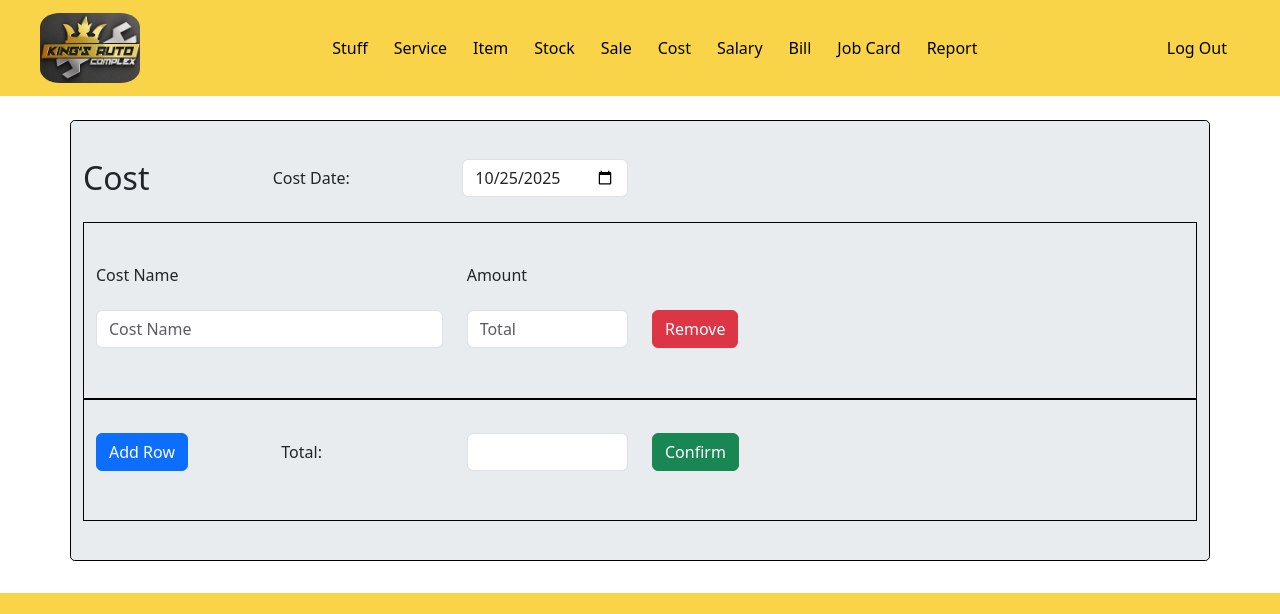
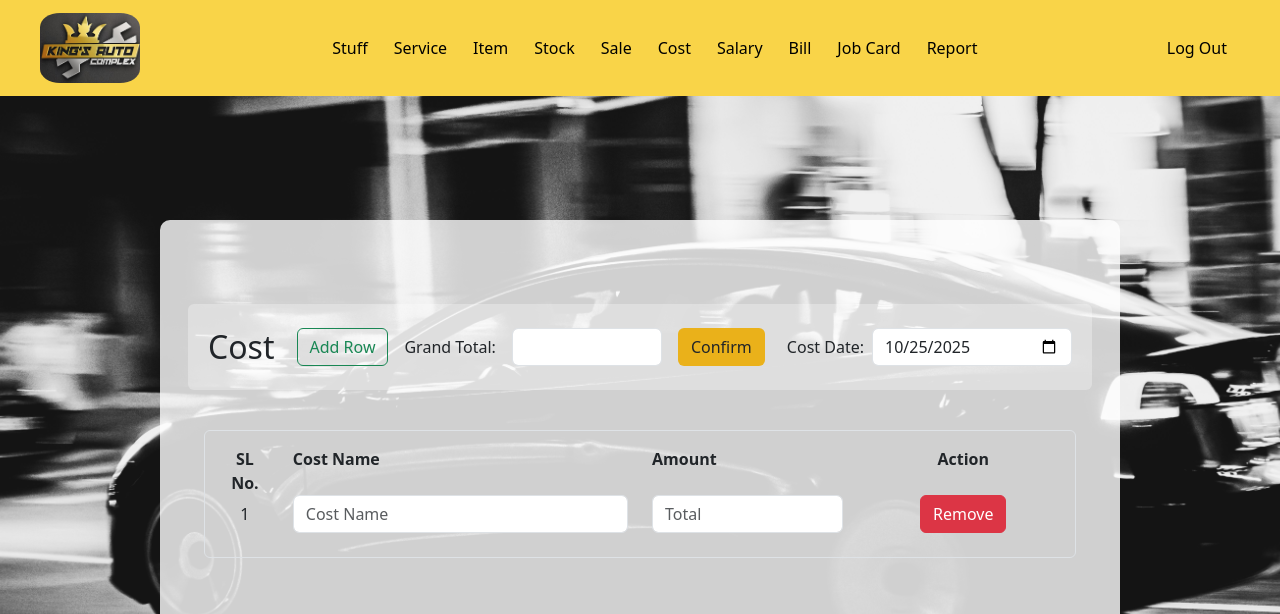
Before and after one commit to mdiibrahim/Kings-Auto-Complex-App, a Django app: template main/templates/main/cost.html in a window 1280 px wide. Shown: the top 614 px of the page. Run offline with Django 5.2, Linux system fonts and the light colour scheme; the template is opened without the code that fills it, so the values that code supplies are empty.

Commit message:
cost page done

```diff
--- a/main/templates/main/cost.html
+++ b/main/templates/main/cost.html
@@ -1,141 +1,220 @@
 {% load static %}
-
 <!DOCTYPE html>
 <html lang="en">
 <head>
-    <meta charset="UTF-8" />
-    <meta name="viewport" content="width=device-width, initial-scale=1.0" />
-    <title>Cost Page</title>
-    <!-- Latest compiled and minified CSS -->
-    <link
-      rel="stylesheet"
-      href="https://cdn.jsdelivr.net/npm/bootstrap@4.6.2/dist/css/bootstrap.min.css"
-    />
+    <meta charset="UTF-8"/>
+    <meta name="viewport" content="width=device-width, initial-scale=1.0"/>
+    <title>Create Cost</title>
+    <!-- Include Bootstrap 5 CSS -->
+    <link rel="stylesheet" href="https://cdn.jsdelivr.net/npm/bootstrap@5.3.0-alpha1/dist/css/bootstrap.min.css"/>
 
-    <!-- jQuery library -->
-    <script src="https://cdn.jsdelivr.net/npm/jquery@3.7.1/dist/jquery.slim.min.js"></script>
+    <style>
+        :root {
+          --primary-color: #eab11a;
+          --secondary-color: #f9d448;
+          --third-color: #f2f2f2;
+          --background-color: #000000;
+        }
 
-    <!-- Popper JS -->
-    <script src="https://cdn.jsdelivr.net/npm/popper.js@1.16.1/dist/umd/popper.min.js"></script>
+        /* Body styling with car background image */
+        body {
+          background: url('{% static "car_image.jpg" %}') no-repeat center center fixed;
+          background-size: cover; /* Ensure the image covers the entire background */
+        }
 
-    <!-- Latest compiled JavaScript -->
-    <script src="https://cdn.jsdelivr.net/npm/bootstrap@4.6.2/dist/js/bootstrap.bundle.min.js"></script>
+        /* Container for the main content */
+        .container {
+          background-color: rgba(255, 255, 255, 0.8); /* Make background a little transparent */
+          padding: 60px;
+          border-radius: 10px;
+          margin-top: 100px; /* Add some top margin */
+          margin-bottom: 100px; /* Add some bottom margin */
+          max-width: 75% !important;
+
+          margin-left: auto; /* Center horizontally */
+          margin-right: auto; /* Center horizontally */
+        }
+
+
+        .btn-login {
+          background-color: var(--primary-color) !important; /* Primary color as default */
+          color: #000;
+          font-weight: 700;
+          border-radius: 50px;
+          padding: 15px;
+          transition: background-color 0.3s, transform 0.3s ease;
+        }
+
+        .btn-login:hover {
+          background-color: var(--secondary-color) !important; /* Secondary color on hover */
+          transform: scale(1.05);
+        }
+
+/* Fixed header style */
+    .fixed-header {
+        position: sticky;
+        top: 0;
+        background-color: rgba(255, 255, 255, 0.3) !important;
+        z-index: 1000; /* Ensure it stays on top */
+        width: 100%; /* Full width */
+        padding: 20px;
+    }
+
+    .my-1 {
+        display: flex;
+        justify-content: center;
+        align-items: center;
+    }
+
+    /* Make sure the grand total section stays aligned */
+    .d-flex {
+        justify-content: center;
+    }
+
+    /* Ensure the main div inside the container stays fixed */
+    .container-fluid {
+        padding-top: 150px; /* Add top padding so content below isn't hidden */
+    }
+    </style>
 </head>
 
 <body>
 {% include 'main/navbar.html' %}
-    <br />
+<br/>
 <div
-      class="jumbotron container"
-      style="border: 1px solid black; padding-top: 3%; padding-bottom: 3%"
+        class=" container"
 >
-      <form id="dynamic-form" action="{% url 'create_cost' %}" method="POST">
+    <form id="dynamic-form" action="{% url 'create_cost' %}" method="POST" class="px-3">
         {% csrf_token %}
-        <div class="form-group row">
-          <div class="col-sm-2">
-            <h2>Cost</h2>
+        <div class="d-flex rounded justify-content-between align-items-center my-4 flex-wrap fixed-header">
+    <h2 class="mb-0">Cost</h2>
+    <div class="my-1">
+        <div class="d-flex justify-content-center align-items-center gap-3 flex-wrap">
+            <button
+                    type="button"
+                    id="add-btn"
+                    name="add-btn"
+                    class="btn btn-outline-success"
+                    onclick="addRow()"
+            >
+                Add Row
+            </button>
+
+            <label for="grand-total" class="col-form-label mb-0">Grand Total:</label>
+
+            <input
+                    type="text"
+                    id="grand-total"
+                    class="form-control text-center"
+                    style="width: 150px;"
+                    readonly
+            />
+
+            <button
+  id="confirm-button"
+  name="confirm-button"
+  type="button"
+  class="btn btn-login"
+  data-bs-toggle="modal"
+  data-bs-target="#confirmModal"
+>
+  Confirm
+</button>
+
         </div>
-          <label for="cost_date" class="col-sm-2 col-form-label"
-            >Cost Date:</label
-          >
-          <div class="col-sm-2">
+    </div>
+    <div class="d-flex align-items-center gap-2">
+        <label for="cost_date" class="col-form-label mb-0">Cost Date:</label>
         <input
                 required
                 type="date"
                 id="cost_date"
                 name="cost_date"
                 class="form-control"
+                style="width: 200px;"
+                value=""
         />
     </div>
 </div>
-        <div
-          class="container"
-          style="border: 1px solid black; padding-top: 3%; padding-bottom: 3%"
-        >
+
+
+        <div class="container-fluid p-3">
+            <div class="rounded border p-3">
                 <div id="dynamic-rows">
-            <div class="form-group row">
-              <label class="col-sm-4 col-form-label">Cost Name</label>
-              <label class="col-sm-2 col-form-label">Amount</label>
+                    <div class="form-group row fw-bold text-center">
+                        <div class="col-sm-1">SL No.</div>
+                        <div class="col-sm-5 text-start">Cost Name</div>
+                        <div class="col-sm-3 text-start">Amount</div>
+                        <div class="col-sm-3 text-center">Action</div>
                     </div>
 
-            {% for i in "1" %}
+                    <div class="row align-items-center mb-2">
+                        <div class="col-sm-1 text-center">
+                            <span class="serial">1</span>
+                        </div>
 
-            <div class="form-group row">
-              <div class="col-sm-4">
+                        <div class="col-sm-5">
                             <input
                                     type="text"
-                  id="cost_name{{ forloop.counter }}"
-                  name="cost_name{{ forloop.counter }}"
+                                    id="cost_name1"
+                                    name="cost_name1"
                                     placeholder="Cost Name"
                                     class="form-control"
                             />
                         </div>
-              <div class="col-sm-2">
+
+                        <div class="col-sm-3">
                             <input
                                     required
                                     type="number"
-                  id="total{{ forloop.counter }}"
-                  name="total{{ forloop.counter }}"
+                                    id="total1"
+                                    name="total1"
                                     placeholder="Total"
                                     oninput="calculateTotal(this)"
                                     class="form-control"
                             />
                         </div>
-              <div class="col-sm-2">
-                <span class="btn btn-danger" onclick="removeRow(this)"
-                  >Remove</span
-                >
+
+                        <div class="col-sm-3 text-center">
+                            <span class="btn btn-danger" onclick="removeRow(this)">Remove</span>
                         </div>
                     </div>
-            {% endfor %}
+                </div>
             </div>
         </div>
 
-        <div
-          class="container"
-          style="border: 1px solid black; padding-top: 3%; padding-bottom: 3%"
-        >
-          <div class="form-group row">
-            <div class="col-sm-2">
-              <button
-                type="button"
-                id="add-btn"
-                name="add-btn"
-                class="btn btn-primary"
-                onclick="addRow()"
-              >
-                Add Row
-              </button>
+    </form>
 </div>
-            <div class="col-sm-2">
-              <label for="grand-total" class="col-form-label">Total:</label>
+<!-- Confirm Submission Modal -->
+<div class="modal fade" id="confirmModal" tabindex="-1" aria-labelledby="confirmModalLabel" aria-hidden="true">
+  <div class="modal-dialog" role="document">
+    <div class="modal-content">
+      <div class="modal-header">
+        <h5 class="modal-title" id="confirmModalLabel">Confirm Submission</h5>
+        <button type="button" class="btn-close" data-bs-dismiss="modal" aria-label="Close"></button>
       </div>
-            <div class="col-sm-2">
-              <input type="text" id="grand-total" class="form-control" />
+      <div class="modal-body">
+        Are you sure you want to submit the cost details? This action cannot be undone.
       </div>
-            <div class="col-sm-2">
-              <button
-                id="confirm-button"
-                name="confirm-button"
-                type="submit"
-                class="btn btn-success"
-                onclick="confirmBeforeSubmit()"
-              >
-                Confirm
-              </button>
+      <div class="modal-footer">
+        <button type="button" class="btn btn-secondary" data-bs-dismiss="modal">Cancel</button>
+        <button type="button" class="btn btn-primary" id="confirmSubmitBtn">Confirm</button>
       </div>
     </div>
   </div>
-      </form>
 </div>
 
 {% include 'main/footer.html' %}
+<!-- Bootstrap 5 JS (No jQuery required) -->
+<script src="https://cdn.jsdelivr.net/npm/bootstrap@5.3.0-alpha1/dist/js/bootstrap.bundle.min.js"></script>
+
 <script>
-      // Get the current date in the format "YYYY-MM-DD"
-      var currentDate = new Date().toISOString().slice(0, 10);
 
-      // Set the default value of the input field to the current date
-      document.getElementById("cost_date").value = currentDate;
+   document.addEventListener("DOMContentLoaded", function () {
+    const today = new Date().toISOString().split("T")[0];
+    const el = document.getElementById("cost_date");
+    if (el && !el.value) el.value = today; // Set today's date if cost_date is empty
+});
 
 // Flag to indicate if the form has unsaved changes
 let isFormDirty = false;
@@ -154,9 +233,7 @@
 }
 
 // Initialize listeners for existing form inputs
-      const formInputs = document.querySelectorAll(
-        "#dynamic-form input, #dynamic-form select"
-      );
+const formInputs = document.querySelectorAll("#dynamic-form input, #dynamic-form select");
 addListenersToInputs(formInputs);
 
 // Add event listener for the beforeunload event to display a confirmation dialog if form is dirty
@@ -171,15 +248,13 @@
 
 // Reset the flag when the form is successfully submitted
 document.getElementById("dynamic-form").addEventListener("submit", () => {
-        isFormDirty = false;
+    isFormDirty = false; // This prevents the warning after submission
 });
 
 function calculateTotal(selectElement) {
     var total = 0;
     var row = selectElement.parentNode;
-        var row_amt = parseFloat(
-          row.querySelector('input[type="number"]').value
-        );
+    var row_amt = parseFloat(row.querySelector('input[type="number"]').value);
     total += row_amt;
 
     calculateGrandTotal();
@@ -229,89 +304,53 @@
     grandTotalInput.value = grandTotal.toFixed(2);
 }
 
-      // function updateGrandGrandTotal() {
-      //   var grandTotal = parseFloat(
-      //     document.getElementById("grand-total").value
-      //   );
-      //   document.getElementById("grand-grand-total").value =
-      //     grandTotal.toFixed(2);
-      // }
+// Function to confirm and submit the form after modal confirmation
+document.getElementById("confirmSubmitBtn").addEventListener("click", function () {
+    // Set the flag to false after confirmation, preventing "unsaved changes" warning
+    isFormDirty = false;
 
-      // Function to add a new row dynamically
+    // Submit the form after confirmation
+    document.getElementById("dynamic-form").submit();
+});
+
+// Update the serial numbers of the rows
+function updateSerials() {
+    document.querySelectorAll("#dynamic-rows .serial").forEach((el, i) => {
+        el.textContent = i + 1;
+    });
+}
+
+// Add a new row dynamically to the form
 function addRow() {
-        // Get the container element for dynamic rows
-        var dynamicRowsContainer = document.getElementById("dynamic-rows");
+    const container = document.getElementById("dynamic-rows");
+    const count = container.querySelectorAll(".form-group.row.align-items-center").length + 1;
 
-        // Create a new div element for the row
-        var newRow = document.createElement("div");
-        newRow.className = "form-group row";
+    const newRow = document.createElement("div");
+    newRow.className = "form-group row align-items-center mb-2";
+    newRow.innerHTML = `
+        <div class="col-sm-1 text-center"><span class="serial">${count}</span></div>
+        <div class="col-sm-5">
+            <input type="text" name="cost_name[]" placeholder="Cost Name" class="form-control"/>
+        </div>
+        <div class="col-sm-3">
+            <input required type="number" name="total[]" placeholder="Total" oninput="calculateTotal(this)" class="form-control"/>
+        </div>
+        <div class="col-sm-3 text-center">
+            <span class="btn btn-danger" onclick="removeRow(this)">Remove</span>
+        </div>
+    `;
+    container.appendChild(newRow);
+    updateSerials(); // Update serial numbers after adding a new row
+}
 
-        // Generate a unique ID for the row
-        var uniqueId = Date.now();
-
-        // Create the first column
-        var firstCol = document.createElement("div");
-        firstCol.className = "col-sm-4";
-        var costNameInput = document.createElement("input");
-        // costNameInput.required = true;
-        costNameInput.type = "text";
-        costNameInput.id = "cost_name" + uniqueId;
-        costNameInput.name = "cost_name" + uniqueId;
-        costNameInput.placeholder = "Cost Name";
-        costNameInput.className = "form-control";
-        firstCol.appendChild(costNameInput);
-        newRow.appendChild(firstCol);
-
-        // Create the second column
-        var secondCol = document.createElement("div");
-        secondCol.className = "col-sm-2";
-        var totalInput = document.createElement("input");
-        totalInput.required = true;
-        totalInput.type = "number";
-        totalInput.id = "total" + uniqueId;
-        totalInput.name = "total" + uniqueId;
-        totalInput.placeholder = "Total";
-        totalInput.oninput = function () {
-          calculateTotal(this);
-        };
-        totalInput.className = "form-control";
-        secondCol.appendChild(totalInput);
-        newRow.appendChild(secondCol);
-
-        // Create the third column
-        var thirdCol = document.createElement("div");
-        thirdCol.className = "col-sm-2";
-        var removeBtn = document.createElement("span");
-        removeBtn.className = "btn btn-danger remove-row-btn";
-        removeBtn.onclick = function () {
-          removeRow(this);
-        };
-        removeBtn.textContent = "Remove";
-        thirdCol.appendChild(removeBtn);
-        newRow.appendChild(thirdCol);
-
-        // Append the new row to the container
-        dynamicRowsContainer.appendChild(newRow);
-
-        // Add listeners to the new inputs in the row
-        const newInputs = newRow.querySelectorAll("input, select");
-        addListenersToInputs(newInputs);
-      }
-      function confirmBeforeSubmit() {
-        // Prompt the user for confirmation
-        if (confirm("Are you sure you want to confirm?")) {
-          // If the user confirms, submit the form
-          document.getElementById("dynamic-form").submit();
-        } else {
-          // If the user cancels, do nothing
-          return false;
-        }
-      }
-      function removeRow(removeButton) {
-        var row = removeButton.closest(".form-group.row");
-        row.parentNode.removeChild(row);
+// Remove a row from the form
+function removeRow(btn) {
+    const row = btn.closest(".form-group.row.align-items-center");
+    row.remove();
+    updateSerials(); // Update serial numbers after removing a row
     calculateGrandTotal();
 }
+
 </script>
 </body>
 </html>
--- a/main/templates/main/create-service.html
+++ b/main/templates/main/create-service.html
@@ -56,13 +56,14 @@
 
   <body>
     {% include 'main/navbar.html' %}
-    <br />
+
     <div
       class=" container"
     >
       <h3 class="text-center mb-5">Create Service</h3>
       <form action="{% url 'create_service' %}" method="POST" class="px-5">
         {% csrf_token %}
+
         <div id="item-container">
           <div class="row item-row ">
             <div class="col-md-5">
--- a/main/templates/main/edit-stuff.html
+++ b/main/templates/main/edit-stuff.html
@@ -84,7 +84,7 @@
     {% include 'main/navbar.html' %}
     <div class="container">
       <h3 class="text-center mb-3">Edit Stuff</h3>
-      <form action="{% url 'update_stuff' stuff.stuff_id %}" method="POST">
+      <form action="{% url 'update_stuff' stuff.stuff_id %}" method="POST" class="px-3">
         {% csrf_token %}
         <div class="row my-2">
           <!-- First Column (Join Date) -->
```
Also changed, not shown: main/templates/main/edit-service.html (+71 -34 lines). Lines whose indentation alone changed are shown as unchanged.
